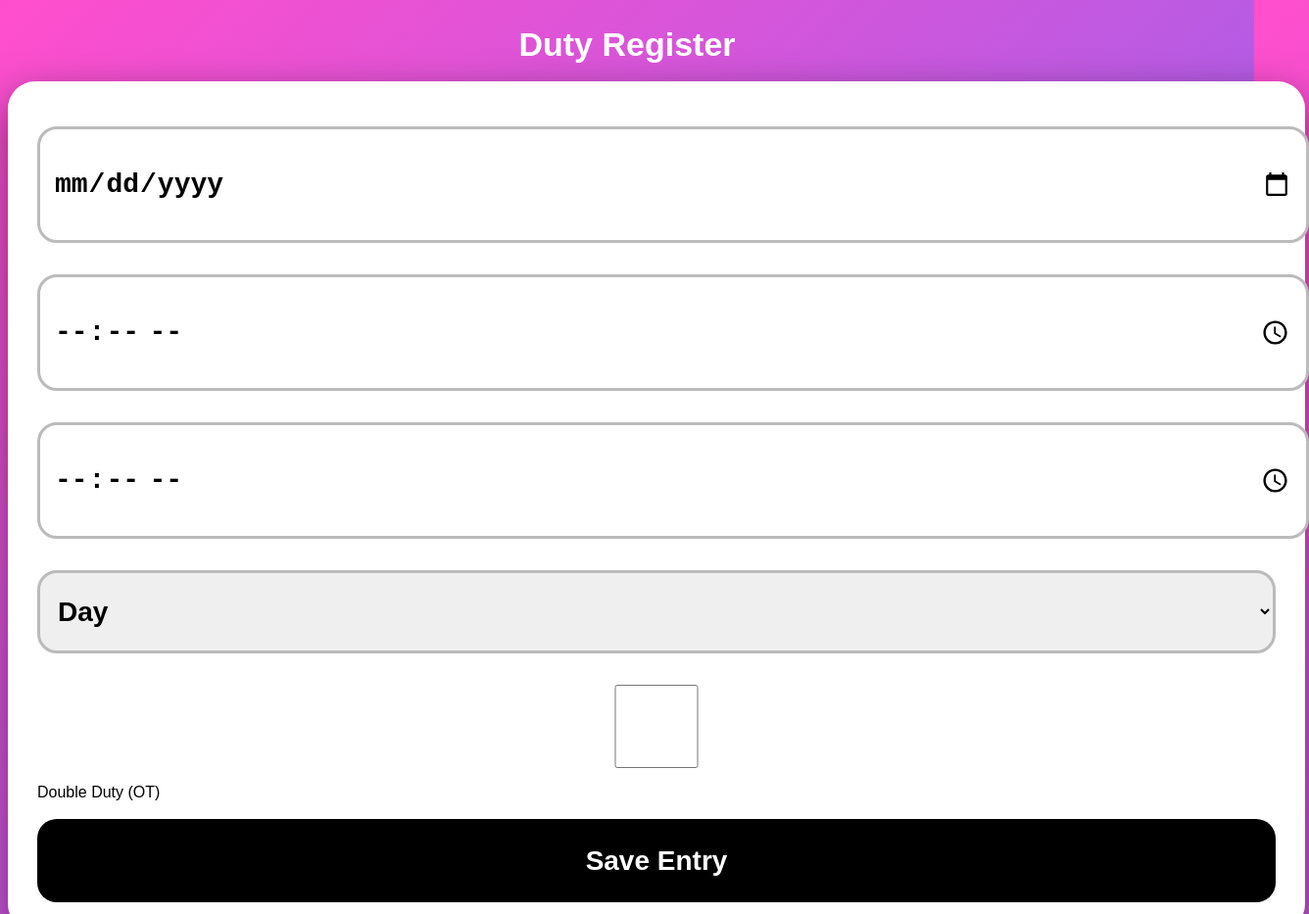
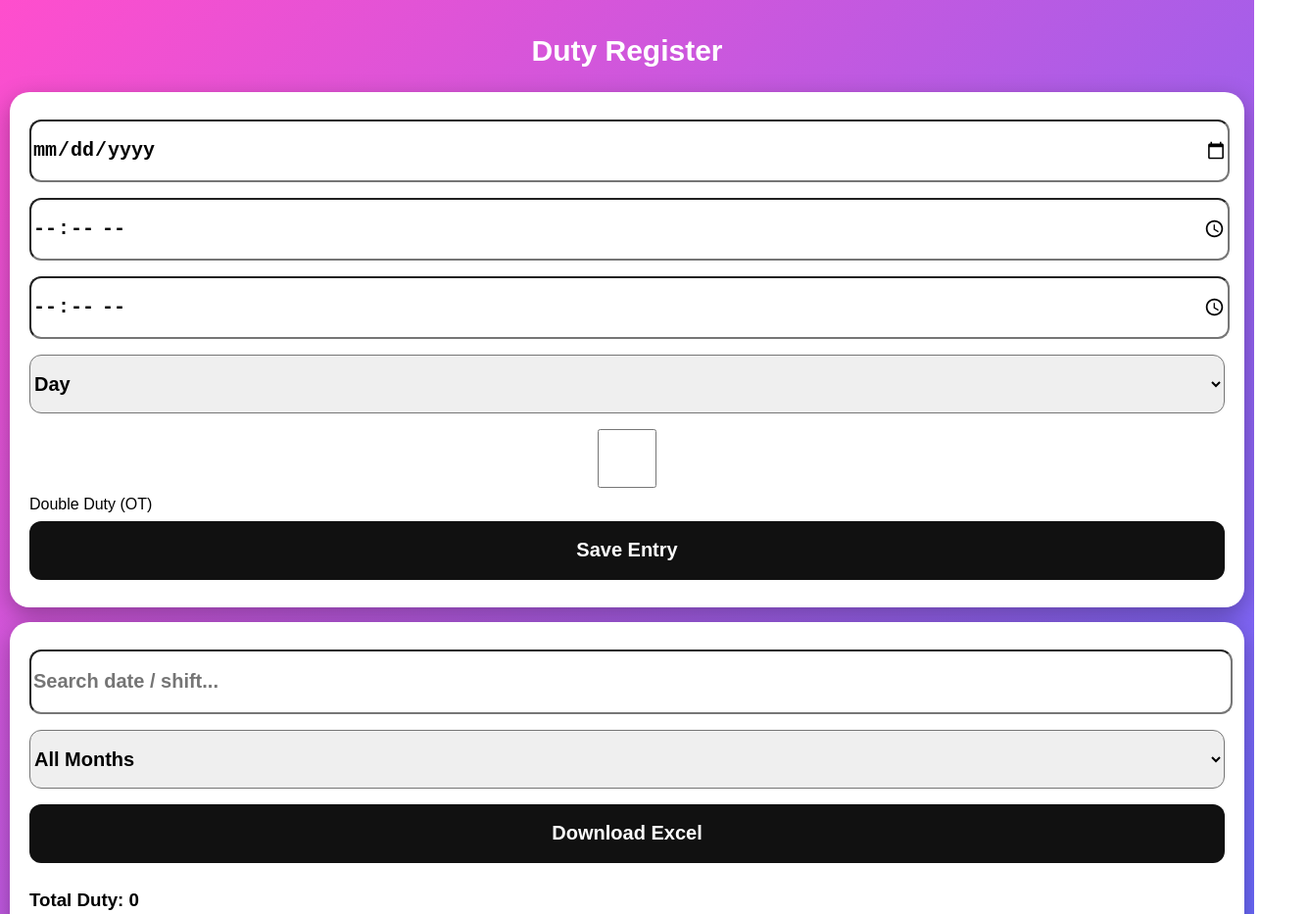
Before and after one commit to ravisahariya/my-data-site, a plain HTML site: page dashboard.html in a window 1280 px wide. Shown: the top 933 px of the page at 98% size, 1336 px wide, since content can reach past the window. Drawn offline with Linux system fonts and the light colour scheme.

Commit message:
Update style.css
Signed-off-by: RAVI SAHARIYA <ravisahariya3.bzy@gmail.com>

```diff
--- a/style.css
+++ b/style.css
@@ -1,105 +1,48 @@
-/* ===== Background ===== */
 body.bg{
-  font-family: Arial, Helvetica, sans-serif;
+  font-family:Arial;
   margin:0;
-  padding:8px;
-  background: linear-gradient(135deg,#ff4ecd,#5f6bff);
+  padding:10px;
+  background:linear-gradient(135deg,#ff4ecd,#5f6bff);
 }
 
-
-/* ===== TITLE ===== */
 h2{
-  color:white;
-  font-size:34px;
-  font-weight:900;
+  color:#fff;
+  font-size:30px;
   text-align:center;
-  margin:18px 0;
-}
-
-
-/* ===== HUGE CARD ===== */
-.card{
-  background:white;
-  width:100%;
-
-  padding:30px;
-
-  border-radius:28px;
-
-  box-shadow:0 15px 40px rgba(0,0,0,0.5);
-
-  margin-bottom:22px;
-}
-
-
-/* ===== EXTRA LARGE INPUTS ===== */
-input, select{
-  width:100%;
-
-  height:85px;
-
-  font-size:28px;
-  font-weight:900;
-
-  padding:14px;
-  margin:16px 0;
-
-  border-radius:20px;
-  border:3px solid #bbb;
-
-  color:#000;
-}
-
-
-/* ===== EXTRA LARGE BUTTON ===== */
-button{
-  width:100%;
-  height:85px;
-
-  font-size:28px;
-  font-weight:900;
-
-  background:black;
-  color:white;
-
-  border:none;
-  border-radius:20px;
-
-  margin-top:18px;
-}
-
-
-/* ===== TOTAL TEXT ===== */
-h3{
-  color:white;
-  font-size:26px;
   font-weight:900;
 }
 
-
-/* ===== ENTRY LIST ===== */
-#list{
-  margin-top:18px;
+.card{
+  background:#fff;
+  padding:20px;
+  border-radius:20px;
+  margin-bottom:15px;
+  box-shadow:0 8px 25px rgba(0,0,0,.3);
 }
 
-
-/* ===== ENTRY ROW BIG BLOCK ===== */
-#list div{
-  background:white;
-
-  padding:22px;
-  margin:14px 0;
-
-  font-size:26px;
-  font-weight:900;
-
-  border-radius:20px;
-
-  box-shadow:0 10px 25px rgba(0,0,0,0.4);
+input,select,button{
+  width:100%;
+  height:60px;
+  margin:8px 0;
+  font-size:20px;
+  font-weight:700;
+  border-radius:12px;
 }
 
+button{
+  background:#111;
+  color:#fff;
+  border:none;
+}
 
-/* OT highlight */
+#list div{
+  background:#fff;
+  padding:14px;
+  margin:8px 0;
+  border-radius:12px;
+  font-weight:700;
+}
+
 .ot{
   background:#ffb3b3 !important;
 }
```
